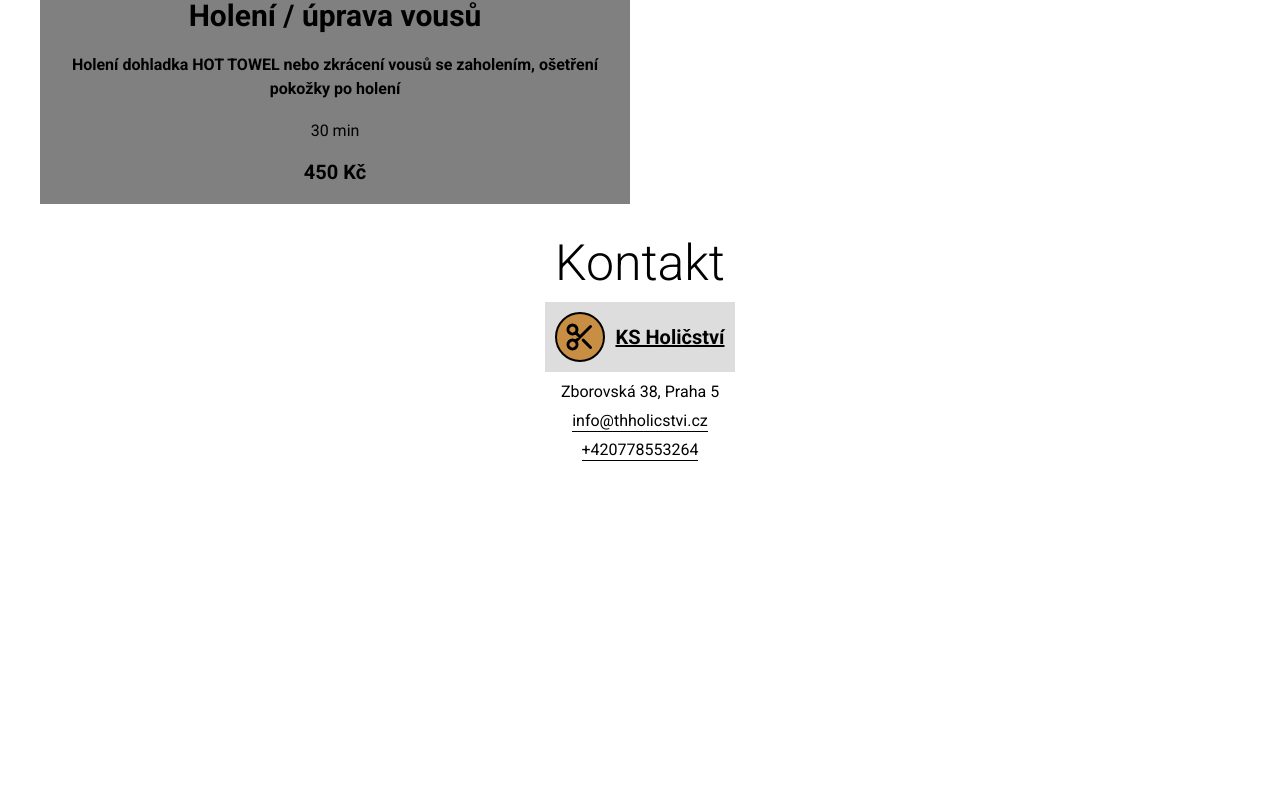
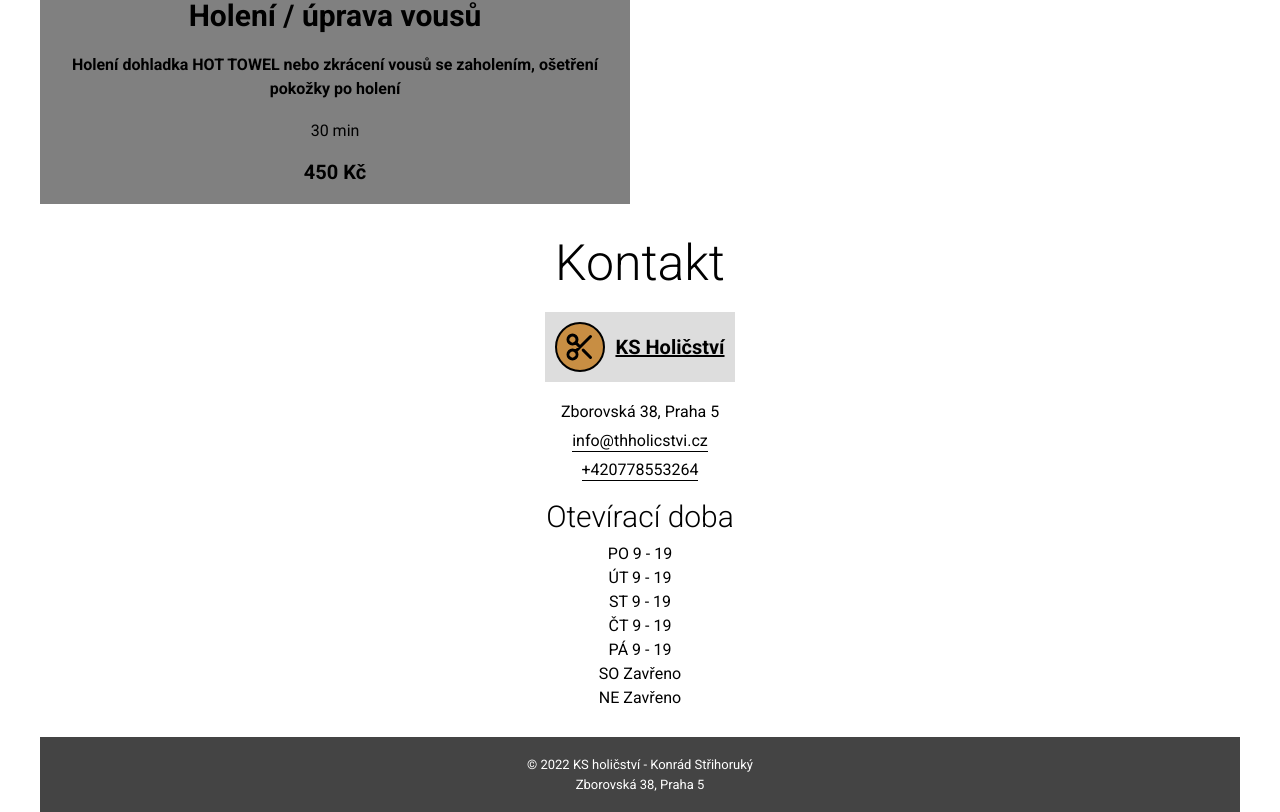
Before and after one commit to KarelSmola/Holicstvi, a React (Create React App) app: page / in a window 1280 px wide. Shown: the part 1098-1910 px from the top of the page. Before the commit the page ends 1559 px from the top, so only its background shows below. Built offline with nearby package versions, Linux system fonts and the light colour scheme.

Commit message:
Contact component edited and footer component added.

```diff
--- a/src/App.js
+++ b/src/App.js
@@ -3,6 +3,7 @@ import Navigation from "./components/Navigation";
 import Hero from "./components/Hero";
 import Pricelist from "./components/Pricelist";
 import Contact from "./components/Contact";
+import Footer from "./components/Footer";
 
 const App = () => {
   return (
@@ -11,6 +12,7 @@ const App = () => {
       <Hero />
       <Pricelist />
       <Contact />
+      <Footer />
     </main>
   );
 };
--- a/src/components/Contact.js
+++ b/src/components/Contact.js
@@ -17,6 +17,18 @@ const Contact = () => {
           +420778553264
         </a>
       </div>
+      <div className={classes["opening-hours"]}>
+        <h2 className={classes["open-hours-title"]}>Otevírací doba</h2>
+        <ul className={classes["open-hours-list"]}>
+          <li>PO 9 - 19</li>
+          <li>ÚT 9 - 19</li>
+          <li>ST 9 - 19</li>
+          <li>ČT 9 - 19</li>
+          <li>PÁ 9 - 19</li>
+          <li>SO Zavřeno</li>
+          <li>NE Zavřeno</li>
+        </ul>
+      </div>
     </div>
   );
 };
--- a/src/components/Contact.module.css
+++ b/src/components/Contact.module.css
@@ -3,7 +3,7 @@
   flex-direction: column;
   justify-content: center;
   align-items: center;
-  gap: 1rem;
+  gap: 2rem;
 }
 
 .title {
@@ -44,3 +44,24 @@
 .address-box a:visited {
   transform: scale(1.2);
 }
+
+.opening-hours {
+  display: flex;
+  flex-direction: column;
+  align-items: center;
+  gap: 1rem;
+}
+
+.open-hours-title {
+  font-size: 3rem;
+  font-weight: 300;
+}
+
+.open-hours-list {
+  list-style-type: none;
+  font-size: 1.6rem;
+  display: flex;
+  flex-direction: column;
+  align-items: center;
+  gap: 0.5rem;
+}
--- /dev/null
+++ b/src/components/Footer.js
@@ -0,0 +1,14 @@
+import React from "react";
+
+import classes from "./Footer.module.css"
+
+const Footer = () => {
+  return (
+    <div className={classes.footer}>
+      <p>© 2022 KS holičství - Konrád Střihoruký</p>
+      <p>Zborovská 38, Praha 5</p>
+    </div>
+  );
+};
+
+export default Footer;
--- /dev/null
+++ b/src/components/Footer.module.css
@@ -0,0 +1,10 @@
+.footer {
+  display: flex;
+  flex-direction: column;
+  align-items: center;
+  gap: 0.5rem;
+  font-size: 1.3rem;
+  background-color: #444;
+  color: #fff;
+  padding: 2rem 0;
+}
--- a/src/components/Hero.js
+++ b/src/components/Hero.js
@@ -11,8 +11,8 @@ const Hero = () => {
         </h1>
         <p className={classes["hero-text"]}>
           Vasům se věnujeme od roku 1929. Naši historii začal psát náš děda
-          Otakar Střihač, který si otevřel své první pánské holičství v Praze na
-          Starém městě. My, jeho synové a vnuci v jeho odkazu pokračujeme a
+          Konrád Střihoruký, který si otevřel své první pánské holičství v Praze
+          na Starém městě. My, jeho synové a vnuci v jeho odkazu pokračujeme a
           dbáme na hodnoty, které náš děděček stanovil. Pečlivost, spolehlivost,
           spokojenost klientů.
         </p>
--- a/src/components/Navigation.module.css
+++ b/src/components/Navigation.module.css
@@ -6,11 +6,8 @@
   background-color: #555;
 }
 
-
-
 .logo {
   font-size: 5rem;
-
 }
 
 .logo-title {
--- a/src/index.css
+++ b/src/index.css
@@ -14,5 +14,6 @@ main {
   margin: 0 auto;
   display: flex;
   flex-direction: column;
+
   gap: 3rem;
 }
```
